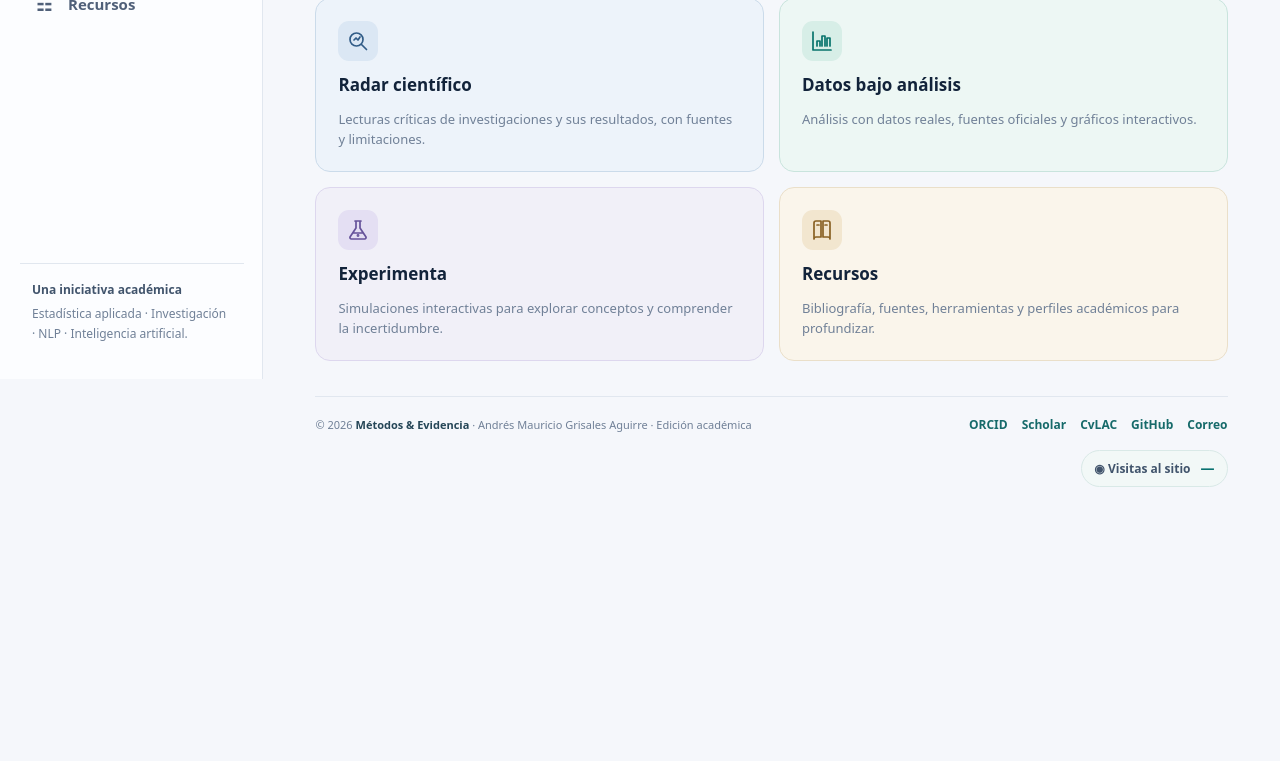
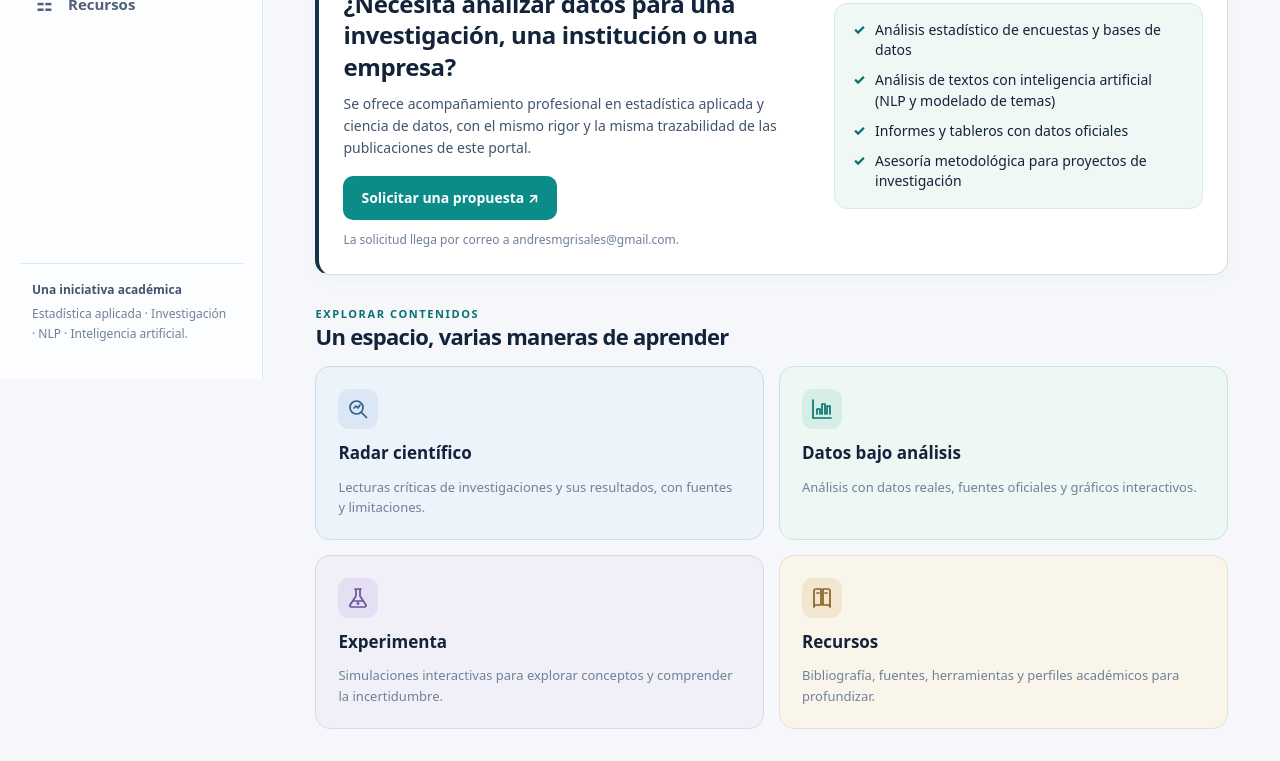
Before and after one commit to andresmgrisales/metodos-evidencia, a plain HTML site: page index.html in a window 1280 px wide. Shown: the part 421-1182 px from the top of the page. Before the commit the page ends 964 px from the top, so only its background shows below. Drawn offline with Linux system fonts and the light colour scheme.

Commit message:
portada: recuadro de contacto para servicios de análisis de datos
Cambio en la portada aprobado por el responsable editorial el 26/11/2026,
a partir de la maqueta revisada en móvil y escritorio.

Justificación: el portal no tenía una vía visible para que instituciones,
empresas e investigadores soliciten servicios de análisis de datos. Se
incorpora un recuadro entre «Destacados de la semana» y «Explorar
contenidos» con cuatro servicios y el botón «Solicitar una propuesta»,
que abre un correo a andresmgrisales@gmail.com con el asunto ya escrito.
No requiere servicios externos.

- Texto visible sin JavaScript regenerado con herramientas/prerender.py.
- Registrado en el README (ajuste editorial del 26/11/2026).
- Sin cambios en nombres, orden ni estructura de la navegación; las
  páginas de análisis quedan idénticas píxel a píxel; sin errores.

Co-Authored-By: Claude Opus 5.5 <noreply@anthropic.com>
Claude-Session: https://claude.ai/code/session_01QXvreE9kNv5z8q1y4yBGt9

```diff
--- a/index.html
+++ b/index.html
@@ -421,6 +421,17 @@
 .home-section-grid .tile-laboratorio{--tile-bg:#f1f0f8;--tile-line:#ddd7ee;--tile-icon:#e4dff3;--tile-accent:#66539a}
 .home-section-grid .tile-recursos{--tile-bg:#faf5eb;--tile-line:#eadfc9;--tile-icon:#f2e6cf;--tile-accent:#896124}
 @media(max-width:730px){.home-week-grid,.home-section-grid{grid-template-columns:1fr;gap:12px}.home-section-grid .tile{min-height:164px;padding:21px}.week-card{padding:18px}.menu{grid-template-columns:repeat(6,minmax(0,1fr))}.menu button{grid-column:span 2}.menu button:nth-last-child(-n+2){grid-column:span 3}}
+
+/* Portada · recuadro de contacto para servicios de análisis de datos */
+.home-contact{display:grid;grid-template-columns:minmax(0,1.25fr) minmax(0,1fr);gap:22px 30px;align-items:center;margin:0 0 30px;padding:24px;border:1px solid #cddfdf;border-left:4px solid #123348;border-radius:15px;background:#fff;box-shadow:0 5px 16px #18354408}
+.home-contact h2{font-size:clamp(19px,2.3vw,24px);line-height:1.32;letter-spacing:-.4px;margin:8px 0 10px;color:var(--ink)}
+.home-contact-text p{margin:0 0 16px;color:var(--ink2);line-height:1.6;font-size:14px}
+.home-contact-btn{text-decoration:none!important;font-size:14px;padding:11px 18px}
+.home-contact .home-contact-note{margin:10px 0 0;font-size:12px;color:var(--muted)}
+.home-contact-list{list-style:none;margin:0;padding:16px 18px;background:#f0f8f6;border:1px solid #d5eae6;border-radius:13px;display:grid;gap:10px}
+.home-contact-list li{position:relative;padding-left:22px;font-size:14px;line-height:1.45;color:var(--ink)}
+.home-contact-list li::before{content:"✓";position:absolute;left:0;top:0;color:#08706c;font-weight:800}
+@media(max-width:730px){.home-contact{grid-template-columns:1fr;padding:19px}.home-contact-btn{width:100%}}
 </style>
 </head>
 <body>
@@ -438,6 +449,7 @@
 <a class="week-card" href="analisis/brecha-desempleo-mujeres-hombres-colombia.html"><span class="week-section">Datos bajo análisis</span><h2>¿Dónde es mayor la brecha de desempleo entre mujeres y hombres en Colombia?</h2><p>Datos oficiales del DANE · Comparaciones territoriales y gráficos interactivos · Julio–septiembre de 2026.</p><span class="week-link">Leer y explorar ↗</span></a>
 <a class="week-card radar" href="articulos/valor-p-utilidad-interpretacion.html"><span class="week-section">Radar científico</span><h2>¿Debemos abandonar el valor p o aprender a utilizarlo correctamente?</h2><p>Lectura metodológica basada en una revisión sistemática sobre la interpretación de la evidencia estadística · 25 de noviembre de 2026.</p><span class="week-link">Leer el artículo ↗</span></a>
 </div></section>
+<section class="home-contact" aria-labelledby="home-contact-heading"><div class="home-contact-text"><div class="eyebrow">SERVICIOS DE ANÁLISIS DE DATOS</div><h2 id="home-contact-heading">¿Necesita analizar datos para una investigación, una institución o una empresa?</h2><p>Se ofrece acompañamiento profesional en estadística aplicada y ciencia de datos, con el mismo rigor y la misma trazabilidad de las publicaciones de este portal.</p><a class="btn home-contact-btn" href="mailto:andresmgrisales@gmail.com?subject=Solicitud%20de%20servicios%20de%20an%C3%A1lisis%20de%20datos">Solicitar una propuesta ↗</a><p class="home-contact-note">La solicitud llega por correo a andresmgrisales@gmail.com.</p></div><ul class="home-contact-list" aria-label="Servicios"><li>Análisis estadístico de encuestas y bases de datos</li><li>Análisis de textos con inteligencia artificial (NLP y modelado de temas)</li><li>Informes y tableros con datos oficiales</li><li>Asesoría metodológica para proyectos de investigación</li></ul></section>
 <section class="section" aria-labelledby="home-sections-heading"><div class="section-header"><div><div class="eyebrow">EXPLORAR CONTENIDOS</div><h2 id="home-sections-heading">Un espacio, varias maneras de aprender</h2></div></div><div class="home-section-grid">
 <button type="button" class="tile tile-radar" data-nav="radar"><span class="tile-ico"><svg viewBox="0 0 24 24" fill="none" stroke="currentColor" stroke-width="1.7" stroke-linecap="round" stroke-linejoin="round" aria-hidden="true"><circle cx="10.5" cy="10.5" r="6.5"></circle><path d="m15.5 15.5 5 5M8 11l2-2 2 2 2-3"></path></svg></span><strong>Radar científico</strong><span>Lecturas críticas de investigaciones y sus resultados, con fuentes y limitaciones.</span></button>
 <button type="button" class="tile tile-analisis" data-nav="analisis"><span class="tile-ico"><svg viewBox="0 0 24 24" fill="none" stroke="currentColor" stroke-width="1.7" stroke-linecap="round" stroke-linejoin="round" aria-hidden="true"><path d="M3 3v18h18M7 17v-5h3v5M12 17V7h3v10M17 17v-8h3v8"></path></svg></span><strong>Datos bajo análisis</strong><span>Análisis con datos reales, fuentes oficiales y gráficos interactivos.</span></button>
@@ -479,6 +491,7 @@ function originalHome(){return `<section class="home-week" aria-labelledby="home
 <a class="week-card" href="analisis/brecha-desempleo-mujeres-hombres-colombia.html"><span class="week-section">Datos bajo análisis</span><h2>¿Dónde es mayor la brecha de desempleo entre mujeres y hombres en Colombia?</h2><p>Datos oficiales del DANE · Comparaciones territoriales y gráficos interactivos · Julio–septiembre de 2026.</p><span class="week-link">Leer y explorar ↗</span></a>
 <a class="week-card radar" href="articulos/valor-p-utilidad-interpretacion.html"><span class="week-section">Radar científico</span><h2>¿Debemos abandonar el valor p o aprender a utilizarlo correctamente?</h2><p>Lectura metodológica basada en una revisión sistemática sobre la interpretación de la evidencia estadística · 25 de noviembre de 2026.</p><span class="week-link">Leer el artículo ↗</span></a>
 </div></section>
+<section class="home-contact" aria-labelledby="home-contact-heading"><div class="home-contact-text"><div class="eyebrow">SERVICIOS DE ANÁLISIS DE DATOS</div><h2 id="home-contact-heading">¿Necesita analizar datos para una investigación, una institución o una empresa?</h2><p>Se ofrece acompañamiento profesional en estadística aplicada y ciencia de datos, con el mismo rigor y la misma trazabilidad de las publicaciones de este portal.</p><a class="btn home-contact-btn" href="mailto:andresmgrisales@gmail.com?subject=Solicitud%20de%20servicios%20de%20an%C3%A1lisis%20de%20datos">Solicitar una propuesta ↗</a><p class="home-contact-note">La solicitud llega por correo a andresmgrisales@gmail.com.</p></div><ul class="home-contact-list" aria-label="Servicios"><li>Análisis estadístico de encuestas y bases de datos</li><li>Análisis de textos con inteligencia artificial (NLP y modelado de temas)</li><li>Informes y tableros con datos oficiales</li><li>Asesoría metodológica para proyectos de investigación</li></ul></section>
 <section class="section" aria-labelledby="home-sections-heading"><div class="section-header"><div><div class="eyebrow">EXPLORAR CONTENIDOS</div><h2 id="home-sections-heading">Un espacio, varias maneras de aprender</h2></div></div><div class="home-section-grid">
 <button type="button" class="tile tile-radar" data-nav="radar"><span class="tile-ico"><svg viewBox="0 0 24 24" fill="none" stroke="currentColor" stroke-width="1.7" stroke-linecap="round" stroke-linejoin="round" aria-hidden="true"><circle cx="10.5" cy="10.5" r="6.5"/><path d="m15.5 15.5 5 5M8 11l2-2 2 2 2-3"/></svg></span><strong>Radar científico</strong><span>Lecturas críticas de investigaciones y sus resultados, con fuentes y limitaciones.</span></button>
 <button type="button" class="tile tile-analisis" data-nav="analisis"><span class="tile-ico"><svg viewBox="0 0 24 24" fill="none" stroke="currentColor" stroke-width="1.7" stroke-linecap="round" stroke-linejoin="round" aria-hidden="true"><path d="M3 3v18h18M7 17v-5h3v5M12 17V7h3v10M17 17v-8h3v8"/></svg></span><strong>Datos bajo análisis</strong><span>Análisis con datos reales, fuentes oficiales y gráficos interactivos.</span></button>
```
Also changed, not shown: 1 other file.
